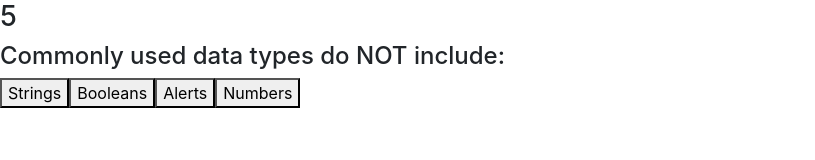
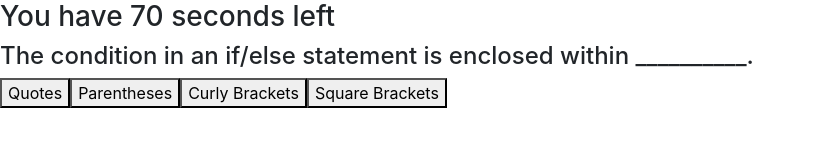
Before and after one commit to bfeliz/code-quiz, a plain HTML site: page questions.html in a window 1280 px wide. Shown: the whole page, without its empty margins (0-815 px from the left). Drawn offline with nearby package versions, Linux system fonts and the light colour scheme.

Commit message:
Move to next questions in sequence

```diff
--- a/questions.html
+++ b/questions.html
@@ -11,8 +11,10 @@
 </head>
 
 <body id="questionsPage">
-    <h3 id="countdown">10</h3>
-    <div class="question"></div>
+    <h3 id="countdown">You have 75 seconds left</h3>
+    <h4 class="question"></h4>
+    <div class="buttons">
+    </div>
     <div class="result"></div>
 
     <script src="https://code.jquery.com/jquery-3.4.1.slim.min.js"
--- a/script.js
+++ b/script.js
@@ -1,23 +1,54 @@
 var timer = document.getElementById('countdown');
 var questionSpot = document.querySelector('.question');
+var choicesSpot = document.querySelector('.buttons');
+var resultSpot = document.querySelector('.result');
 
-var questions = {
-    question: 'Commonly used data types do NOT include:',
-    options: ['Strings', 'Booleans', 'Alerts', 'Numbers'],
-    correct: 3
-};
+var timeLeft = 74;
+
+var questions = [
+    {
+        question: 'Commonly used data types do NOT include:',
+        options: ['Strings', 'Booleans', 'Alerts', 'Numbers'],
+        correct: 2
+    },
+    {
+        question:
+            'The condition in an if/else statement is enclosed within __________.',
+        options: ['Quotes', 'Parentheses', 'Curly Brackets', 'Square Brackets'],
+        correct: 1
+    },
+    {
+        question: 'Arrays in JavaScript can be used to store ___________.',
+        options: [
+            'Numbers and Strings',
+            'Booleans',
+            'Other Arrays',
+            'All of the Above'
+        ],
+        correct: 3
+    },
+    {
+        question:
+            'String values must be enclosed within ________ when being assigned to variables.',
+        options: ['Quotes', 'Commas', 'Curly Brackets', 'Parentheses'],
+        correct: 0
+    },
+    {
+        question:
+            'A very useful tool during development and debugging for printing content to the debugger is:',
+        options: ['JavaScript', 'Terminal', 'For Loops', 'Console Log'],
+        correct: 3
+    }
+];
+questions.shift();
 
 function onQuestionsLoad() {
     if (document.getElementById('questionsPage')) {
         function scoreTimer() {
-            var timeLeft = 9;
-
             var timeInterval = setInterval(function() {
-                timer.textContent = timeLeft;
+                timer.textContent = 'You have ' + timeLeft + ' seconds left';
                 timeLeft--;
-
-                if (timeLeft === -2) {
-                    timer.textContent = '';
+                if (timeLeft === -1) {
                     clearInterval(timeInterval);
                     window.location.replace('results.html');
                 }
@@ -27,16 +58,43 @@ function onQuestionsLoad() {
         scoreTimer();
 
         function insertQuestion() {
-            var h4 = document.createElement('h4');
-            h4.textContent = questions.question;
-            questionSpot.appendChild(h4);
-
-            for (var i = 0; i < questions.options.length; i++) {
-                var button = document.createElement('button');
-                button.textContent = questions.options[i];
-                questionSpot.appendChild(button);
+            for (let j = 0; j < 1; j++) {
+                questionSpot.textContent = questions[j].question;
+                for (var i = 0; i < questions[j].options.length; i++) {
+                    var button = document.createElement('button');
+                    button.textContent = questions[j].options[i];
+                    button.setAttribute('class', i);
+                    choicesSpot.appendChild(button);
+                }
             }
         }
+
+        choicesSpot.addEventListener('click', function(event) {
+            if (event.target.classList.contains(questions[0].correct)) {
+                resultSpot.textContent = 'Previous question was correct';
+                while (choicesSpot.hasChildNodes()) {
+                    choicesSpot.removeChild(choicesSpot.firstChild);
+                }
+            } else {
+                resultSpot.textContent = 'Previous question was wrong';
+                if (timeLeft > 4) {
+                    timeLeft = timeLeft - 5;
+                    while (choicesSpot.hasChildNodes()) {
+                        choicesSpot.removeChild(choicesSpot.firstChild);
+                    }
+                } else {
+                    window.location.replace('results.html');
+                }
+            }
+            if (questions.length > 1) {
+                questions.shift();
+                console.log(questions);
+                insertQuestion();
+            } else {
+                window.location.replace('results.html');
+            }
+        });
+
         insertQuestion();
     }
 }
```
